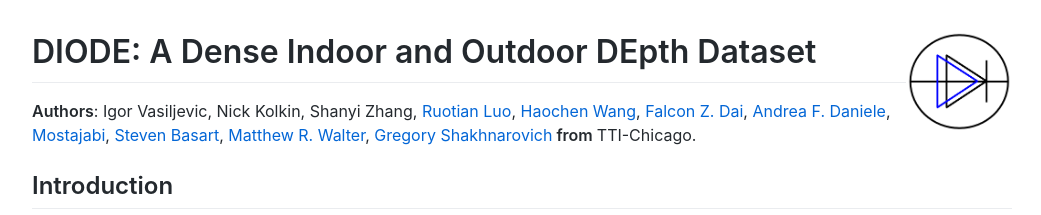
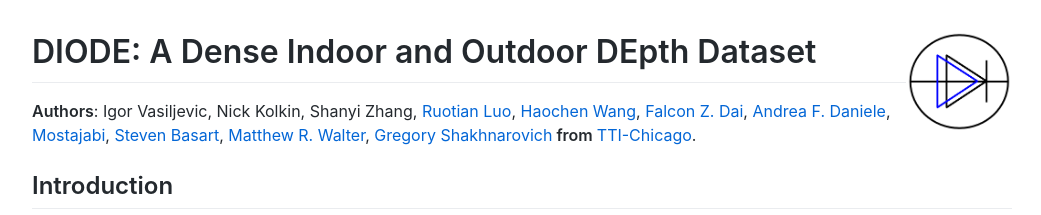
Before and after one commit to diode-dataset/diode-dataset.github.io, a plain HTML site: page index.html in a window 1280 px wide. Shown: the top 215 px of the page, without its empty margins (118-1159 px from the left). Drawn offline with Linux system fonts and the light colour scheme.

Commit message:
fix a bug

```diff
--- a/index.html
+++ b/index.html
@@ -36,7 +36,7 @@
 <a href="https://ttic.uchicago.edu/~mostajabi/Mohammadreza">Mostajabi</a>,
 <a href="http://xksteven.com/resources/CV/">Steven Basart</a>,
 <a href="https://ttic.uchicago.edu/~mwalter/">Matthew R. Walter</a>,
-<a href="https://ttic.uchicago.edu/~gregory/">Gregory Shakhnarovich</a><b>&nbsp;from </b><ahref="http://ttic.edu/">TTI-Chicago</a>.</p>
+<a href="https://ttic.uchicago.edu/~gregory/">Gregory Shakhnarovich</a><b>&nbsp;from </b><a href="http://ttic.edu/">TTI-Chicago</a>.</p>
 
 <h2 id="diode-data">Introduction<a class="anchorjs-link " href="diode-dataset.github.io#diode-data" aria-label="Anchor" data-anchorjs-icon="" style="font: 1em/1 anchorjs-icons; padding-left: 0.375em;"></a></h2>
 <p>DIODE (Dense Indoor and Outdoor DEpth) is a dataset that contains diverse high-resolution color images with accurate, dense, wide-range depth measurements. It is the first public dataset to include RGBD images of indoor and outdoor scenes <b> obtained with one sensor suite.</b> For more information, please refer to our <a href="https://arxiv.org/abs/1908.00463"><b>technical report</b></a>.</p>
```
